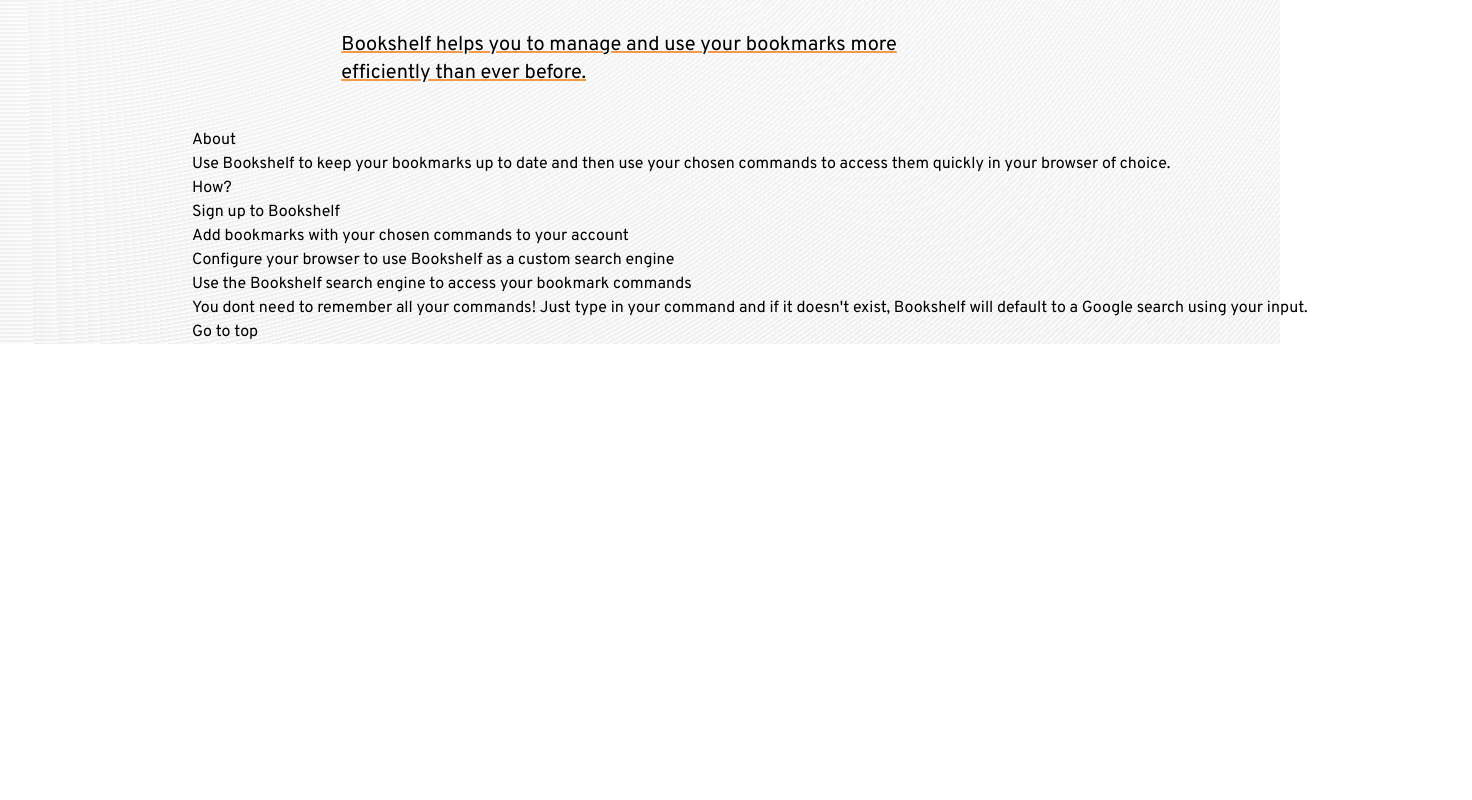
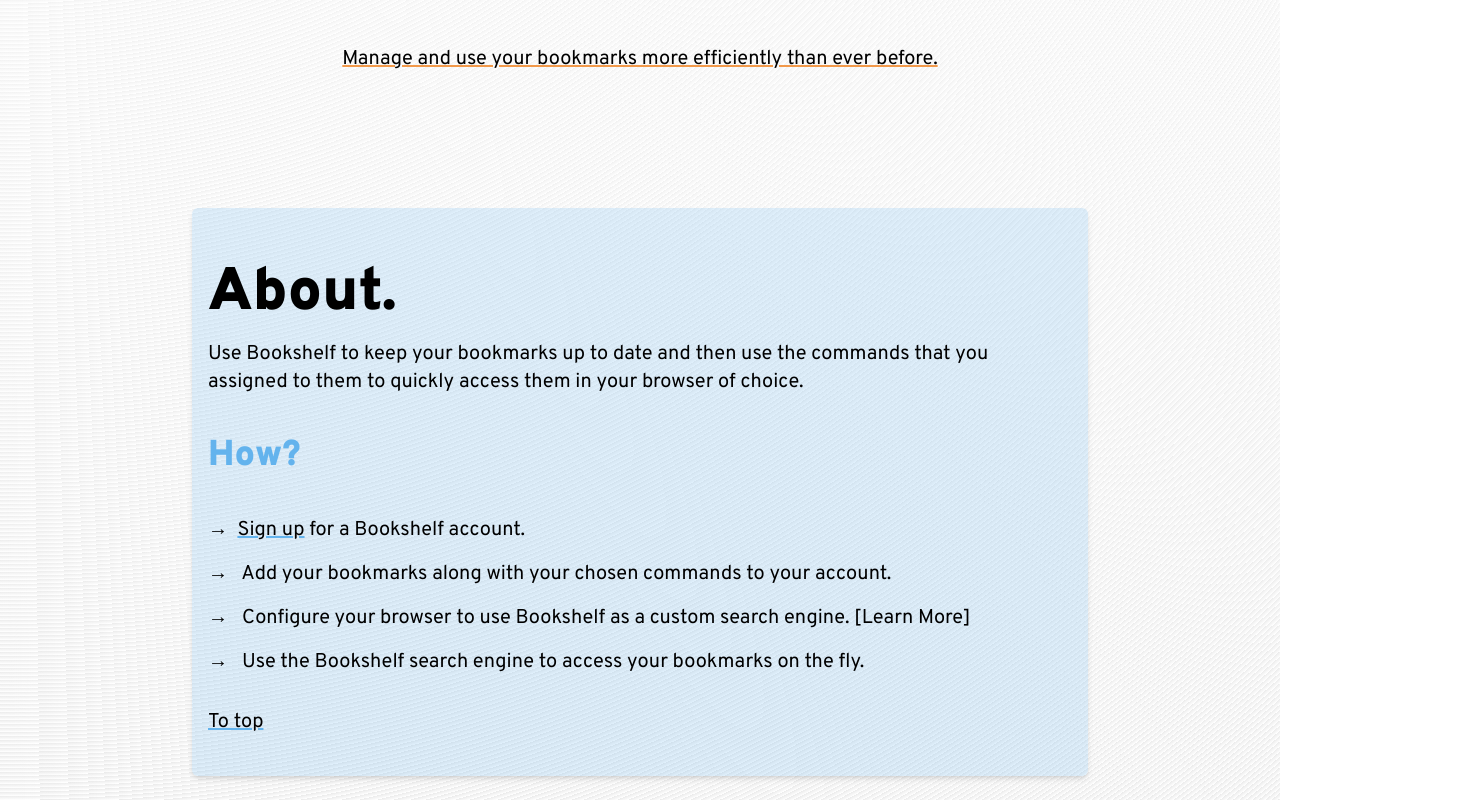
Before and after one commit to conalli/bookshelf-client, a Next.js app: page / in a window 1280 px wide. Shown: the part 780-1580 px from the top of the page, 1472 px wide, since content can reach past the window. Before the commit the page ends 1124 px from the top, so only its background shows below. Built offline with nearby package versions, Linux system fonts and the light colour scheme; no server answers.

Commit message:
move about section to own component

```diff
--- a/pages/index.tsx
+++ b/pages/index.tsx
@@ -1,6 +1,7 @@
 import { motion } from "framer-motion";
 import { NextPage } from "next";
 import { useRouter } from "next/router";
+import About from "../src/components/About";
 
 const Home: NextPage = () => {
   const router = useRouter();
@@ -51,7 +52,7 @@ const Home: NextPage = () => {
                 (coming soon)
               </motion.h3>
             </div>
-            <div className="col-start-3 col-span-2 row-start-5 flex justify-center items-center gap-20">
+            <div className="col-start-2 col-span-4 row-start-5 place-self-center flex flex-1 justify-center items-center gap-20">
               <motion.button
                 whileHover={{ scale: 1.1 }}
                 className="bg-bk-blue dark:bg-bk-orange text-xl px-5 py-2 w-40 hover:opacity-90 rounded shadow-md"
@@ -66,43 +67,14 @@ const Home: NextPage = () => {
                 <a href="#learn">Learn more</a>
               </motion.button>
             </div>
-            <section className="col-start-2 col-span-4 row-start-6 flex justify-center items-center">
+            <section className="col-start-2 col-span-4 row-start-6 flex place-self-center">
               <p className="underline decoration-bk-orange decoration-2 lg:text-xl">
-                Bookshelf helps you to manage and use your bookmarks more
-                efficiently than ever before.
+                Manage and use your bookmarks more efficiently than ever before.
               </p>
             </section>
           </section>
         </main>
-        <article id="learn" className="w-screen">
-          <section>
-            <h2>About</h2>
-            <p>
-              Use Bookshelf to keep your bookmarks up to date and then use your
-              chosen commands to access them quickly in your browser of choice.
-            </p>
-          </section>
-          <section>
-            <h2>How?</h2>
-            <ul>
-              <li>Sign up to Bookshelf</li>
-              <li>Add bookmarks with your chosen commands to your account</li>
-              <li>
-                Configure your browser to use Bookshelf as a custom search
-                engine
-              </li>
-              <li>
-                Use the Bookshelf search engine to access your bookmark commands
-              </li>
-              <li>
-                You dont need to remember all your commands! Just type in your
-                command and if it doesn&apos;t exist, Bookshelf will default to
-                a Google search using your input.
-              </li>
-            </ul>
-          </section>
-          <a href="#home">Go to top</a>
-        </article>
+        <About />
       </div>
     </>
   );
--- /dev/null
+++ b/src/components/About/index.tsx
@@ -0,0 +1,58 @@
+import { motion } from "framer-motion";
+import Link from "next/link";
+import React from "react";
+
+const About = () => {
+  return (
+    <article
+      id="learn"
+      className="w-full my-10 lg:my-20 p-4 flex flex-col bg-bk-blue dark:bg-bk-orange bg-opacity-20 dark:bg-opacity-40 rounded-md shadow-md"
+    >
+      <section className="flex flex-col py-6">
+        <h2 className="text-6xl font-bold py-4">About.</h2>
+        <p className="text-xl">
+          Use Bookshelf to keep your bookmarks up to date and then use the
+          commands that you assigned to them to quickly access them in your
+          browser of choice.
+        </p>
+      </section>
+      <section>
+        <h2 className="text-4xl font-bold py-4 text-bk-blue dark:text-bk-orange">
+          How?
+        </h2>
+        <ul className="pt-4 text-xl">
+          <li className="py-1 md:py-2">
+            &rarr; &nbsp;
+            <Link href="/signin" passHref>
+              <a className="underline decoration-bk-blue dark:decoration-bk-orange decoration-2 hover:text-bk-blue dark:hover:text-bk-orange">
+                Sign up
+              </a>
+            </Link>{" "}
+            for a Bookshelf account.
+          </li>
+          <li className="py-1 md:py-2">
+            &rarr; &nbsp; Add your bookmarks along with your chosen commands to
+            your account.
+          </li>
+          <li className="py-1 md:py-2">
+            &rarr; &nbsp; Configure your browser to use Bookshelf as a custom
+            search engine. [Learn More]
+          </li>
+          <li className="py-1 md:py-2">
+            &rarr; &nbsp; Use the Bookshelf search engine to access your
+            bookmarks on the fly.
+          </li>
+        </ul>
+      </section>
+      <motion.a
+        whileHover={{ scale: 1.1, x: 50 }}
+        href="#top"
+        className="underline py-6 decoration-bk-blue decoration-2 text-xl"
+      >
+        To top
+      </motion.a>
+    </article>
+  );
+};
+
+export default About;
```
